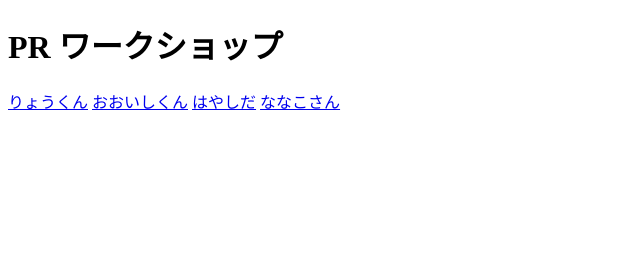
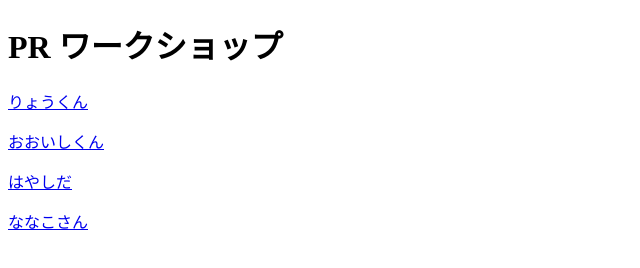
Before and after one commit to NaoyaKurahashi/workshop, a plain HTML site: page index.html in a window 1280 px wide. Shown: the whole page, without its empty margins (0-640 px from the left). Drawn offline with Linux system fonts and the light colour scheme.

Commit message:
update p tag

```diff
--- a/index.html
+++ b/index.html
@@ -6,9 +6,9 @@
 </head>
 <body>
 <h1>PR ワークショップ</h1>
-<a href = "ryo_member.html">りょうくん</a>
-<a href = "oishi.html">おおいしくん</a>
-<a href = "yuya.html">はやしだ</a>
-<a href = "nanako_member.html">ななこさん</a>
+<p><a href = "ryo_member.html">りょうくん</a></p>
+<p><a href = "oishi.html">おおいしくん</a></p>
+<p><a href = "yuya.html">はやしだ</a></p>
+<p><a href = "nanako_member.html">ななこさん</a></p>
 </body>
 </html>
```
